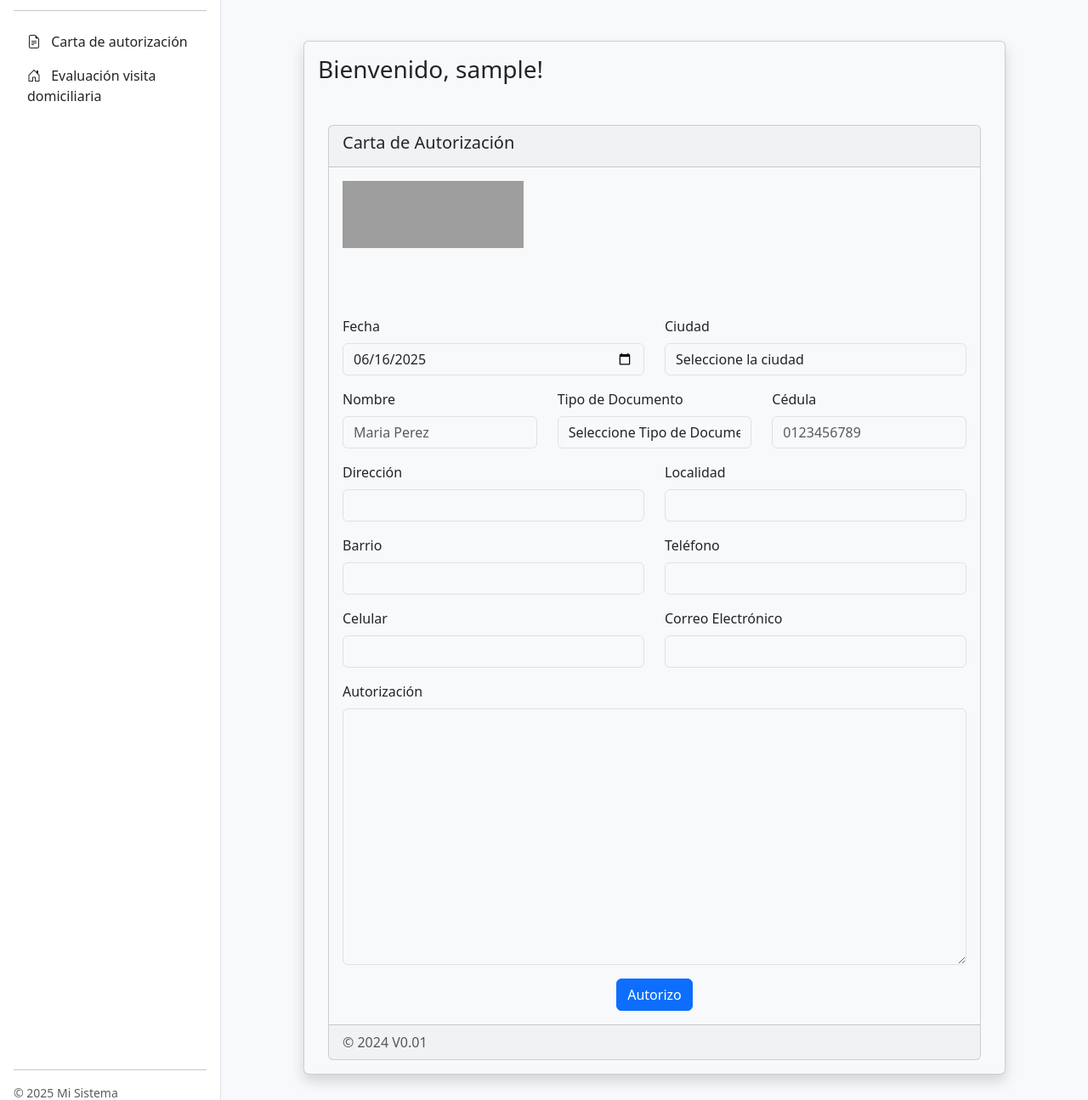
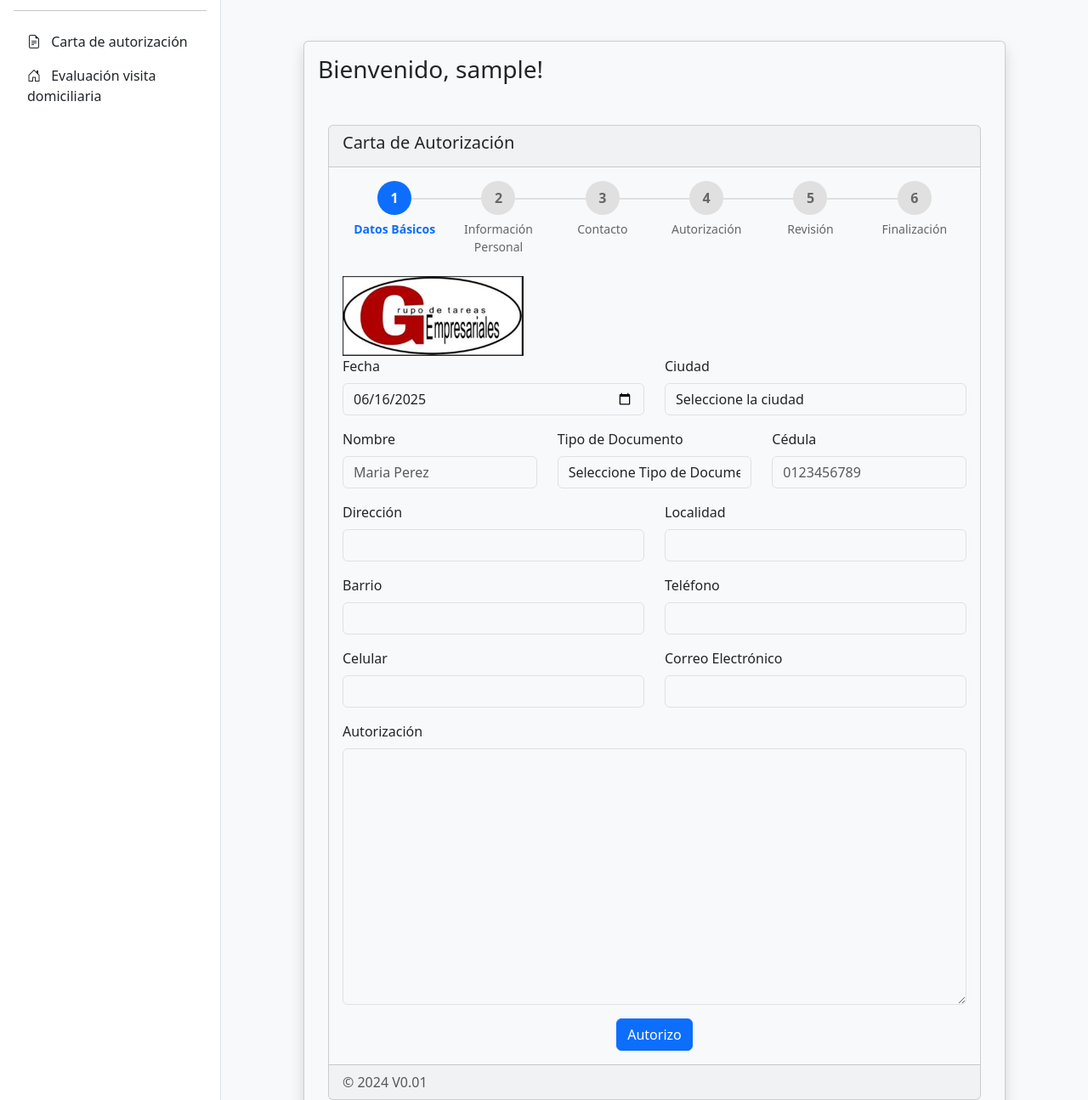
Before and after one commit to rulos26/ModuStackVisit_2, a PHP site: page /resources/views/evaluador/carta_visita/carta_autorizacion/carta_autorizacion.php in a window 1280 px wide. Shown: the part 56-1351 px from the top of the page at 85% size. Run offline with PHP 8.4, Linux system fonts and the light colour scheme; the visitor is signed in with stand-in values (Sample User, id 1); data that the repository does not hold is empty; grey boxes are pictures that could not be loaded.

Commit message:
Se añaden estilos CSS para un componente de stepper y se integra en la vista de carta de autorización, mejorando la navegación visual entre los pasos del proceso.

```diff
--- a/public/css/styles.css
+++ b/public/css/styles.css
@@ -50,3 +50,97 @@
     margin-top: 0.5rem;
     text-align: center;
 }
+
+/* Stepper Styles */
+.stepper-wrapper {
+    display: flex;
+    justify-content: space-between;
+    margin-bottom: 20px;
+    width: 100%;
+}
+
+.stepper-item {
+    position: relative;
+    display: flex;
+    flex-direction: column;
+    align-items: center;
+    flex: 1;
+}
+
+.stepper-item::before {
+    position: absolute;
+    content: "";
+    border-bottom: 2px solid #e0e0e0;
+    width: 100%;
+    top: 20px;
+    left: -50%;
+    z-index: 2;
+}
+
+.stepper-item::after {
+    position: absolute;
+    content: "";
+    border-bottom: 2px solid #e0e0e0;
+    width: 100%;
+    top: 20px;
+    left: 50%;
+    z-index: 2;
+}
+
+.stepper-item .step-counter {
+    position: relative;
+    z-index: 5;
+    display: flex;
+    justify-content: center;
+    align-items: center;
+    width: 40px;
+    height: 40px;
+    border-radius: 50%;
+    background: #e0e0e0;
+    margin-bottom: 6px;
+    color: #666;
+    font-weight: bold;
+}
+
+.stepper-item.active .step-counter {
+    background: #0d6efd;
+    color: white;
+}
+
+.stepper-item.completed .step-counter {
+    background: #198754;
+    color: white;
+}
+
+.stepper-item.completed::after {
+    position: absolute;
+    content: "";
+    border-bottom: 2px solid #198754;
+    width: 100%;
+    top: 20px;
+    left: 50%;
+    z-index: 3;
+}
+
+.stepper-item:first-child::before {
+    content: none;
+}
+
+.stepper-item:last-child::after {
+    content: none;
+}
+
+.stepper-item .step-name {
+    color: #666;
+    font-size: 0.875rem;
+    text-align: center;
+}
+
+.stepper-item.active .step-name {
+    color: #0d6efd;
+    font-weight: bold;
+}
+
+.stepper-item.completed .step-name {
+    color: #198754;
+}
--- a/resources/views/evaluador/carta_visita/carta_autorizacion/carta_autorizacion.php
+++ b/resources/views/evaluador/carta_visita/carta_autorizacion/carta_autorizacion.php
@@ -60,6 +60,34 @@ ob_start();
             <h5 class="card-title">Carta de Autorización</h5>
         </div>
         <div class="card-body">
+            <!-- Stepper -->
+            <div class="stepper-wrapper mb-4">
+                <div class="stepper-item active">
+                    <div class="step-counter">1</div>
+                    <div class="step-name">Datos Básicos</div>
+                </div>
+                <div class="stepper-item">
+                    <div class="step-counter">2</div>
+                    <div class="step-name">Información Personal</div>
+                </div>
+                <div class="stepper-item">
+                    <div class="step-counter">3</div>
+                    <div class="step-name">Contacto</div>
+                </div>
+                <div class="stepper-item">
+                    <div class="step-counter">4</div>
+                    <div class="step-name">Autorización</div>
+                </div>
+                <div class="stepper-item">
+                    <div class="step-counter">5</div>
+                    <div class="step-name">Revisión</div>
+                </div>
+                <div class="stepper-item">
+                    <div class="step-counter">6</div>
+                    <div class="step-name">Finalización</div>
+                </div>
+            </div>
+
             <?php if (isset($_SESSION['error'])): ?>
                 <div class="alert alert-danger alert-dismissible fade show" role="alert">
                     <?php echo htmlspecialchars($_SESSION['error']); ?>
@@ -77,7 +105,7 @@ ob_start();
             <form class="form-section" action="" method="post" autocomplete="off" id="cartaAutorizacionForm">
                 <div class="row">
                     <div class="col-6">
-                        <img src="../menu/logo.jpg" alt="Logotipo de la empresa" width="60%" height="50%">
+                        <img src="/public/images/logo.jpg" alt="Logotipo de la empresa" class="img-fluid" style="max-width: 60%; height: auto;">
                     </div>
                     <div class="col-6"></div>
                 </div>
```
